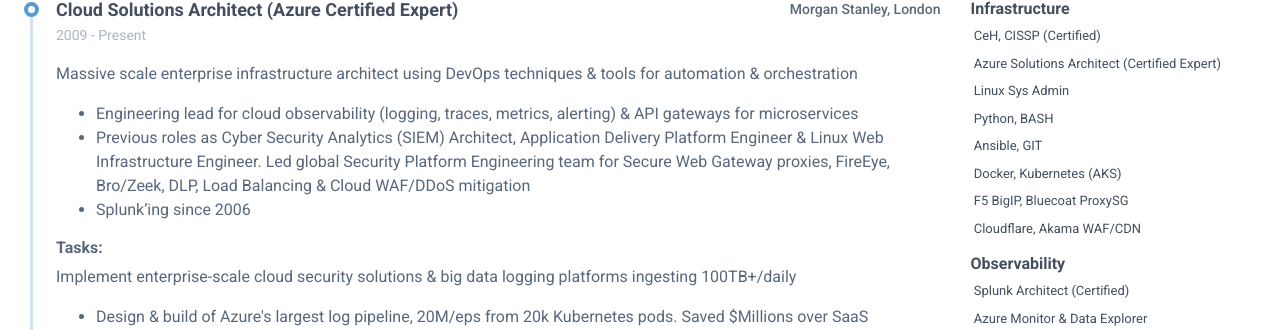
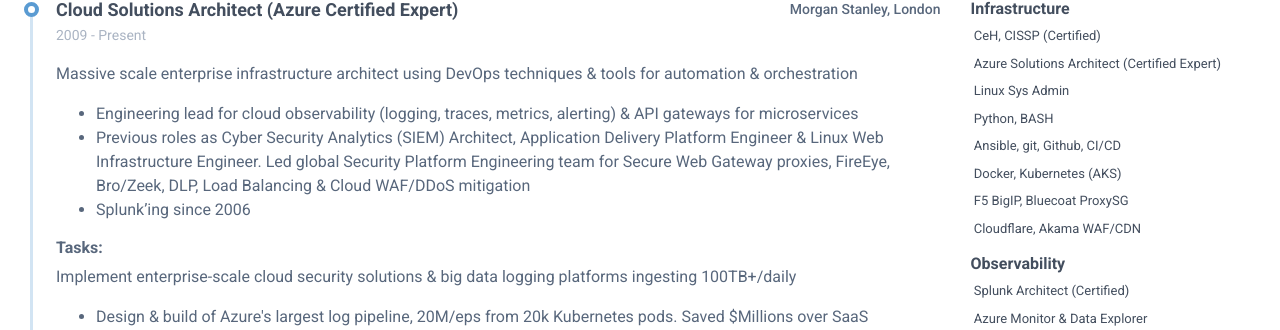
Before and after one commit to Hamy200/resume, a Jekyll site: the page built from index.markdown, in a window 1280 px wide. Shown: the part 368-698 px from the top of the page. Built offline with Jekyll 4.4.1, drawn with Linux system fonts in a browser that asks for light colours; nearby versions of some CDN libraries.

Commit message:
Update data.yml

```diff
--- a/_data/data.yml
+++ b/_data/data.yml
@@ -148,7 +148,7 @@ skills:
       - name: Azure Solutions Architect (Certified Expert)
       - name: Linux Sys Admin
       - name: Python, BASH
-      - name: Ansible, GIT
+      - name: Ansible, git, Github, CI/CD
       - name: Docker, Kubernetes (AKS)
       - name: F5 BigIP, Bluecoat ProxySG
       - name: Cloudflare, Akama WAF/CDN
```
